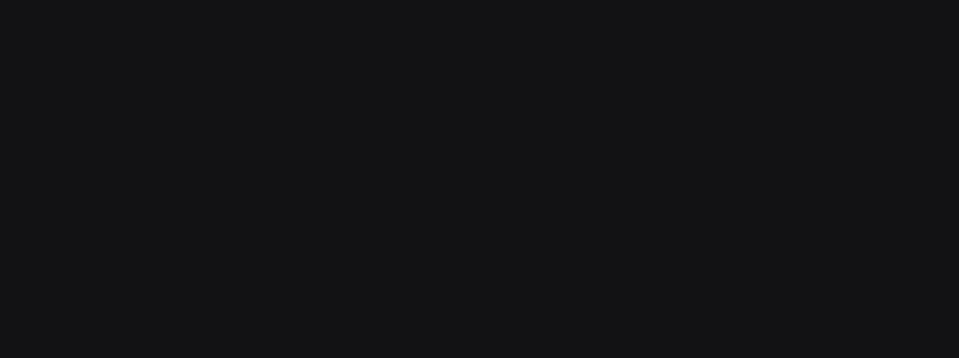
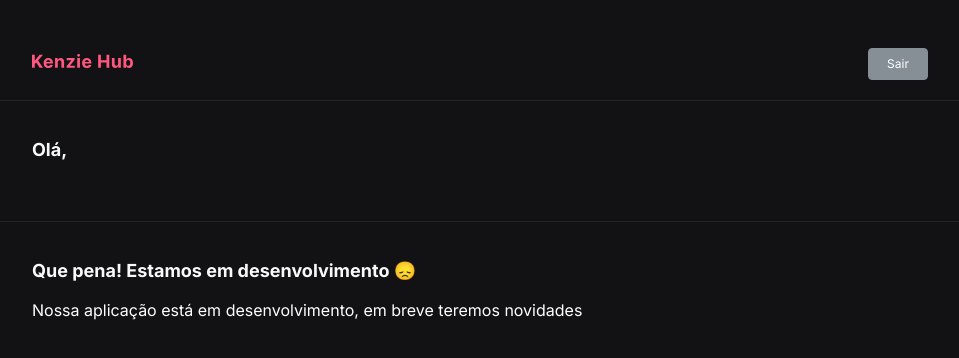
Before and after one commit to Kenzie-Academy-Brasil-Developers/kenzie-hub-YannGSB, a React (Vite) app: page /dashboard in a window 1280 px wide. Shown: the top 358 px of the page, without its empty margins (160-1119 px from the left). Built offline with nearby package versions, Linux system fonts and the light colour scheme.

Commit message:
fix/feat: remover comments, added dashboard logic

```diff
--- a/src/pages/Dashboard/index.jsx
+++ b/src/pages/Dashboard/index.jsx
@@ -1,12 +1,32 @@
+import { Header } from "../../components/Header";
+import styles from "./style.module.scss";
+
 export const Dashboard = ({ user, userLogout }) => {
-  console.log(user);
   return (
-    <main>
-      {/* não sei se é p ou se vai no header isso a baixo e provavelmente não vai no main, não consegui encostar nessa página direito
-
-      OBS: o userLogout vai precisar ser mandando pro header caso o botão de sair vá no header ou caso ele fique aqui é só passar pro botão*/}
-      <p>{user?.name}</p>
-      <p>{user?.course_module}</p>
-    </main>
+    <>
+      <Header isLoginPage={false}>
+        <button onClick={userLogout} className="btn disabled small">
+          Sair
+        </button>
+      </Header>
+      <hr className="line" />
+      <div className="containerFlex">
+        <section className={styles.userInfo}>
+          <h1 className="title one grey0">Olá, {user?.name}</h1>
+          <p className="headline grey1">{user?.course_module}</p>
+        </section>
+      </div>
+      <hr className="line" />
+      <div className="containerFlex">
+        <main className={styles.mainContainer}>
+          <h1 className="title one grey0">
+            Que pena! Estamos em desenvolvimento 😞
+          </h1>
+          <p className="paragraph white">
+            Nossa aplicação está em desenvolvimento, em breve teremos novidades
+          </p>
+        </main>
+      </div>
+    </>
   );
 };
```
